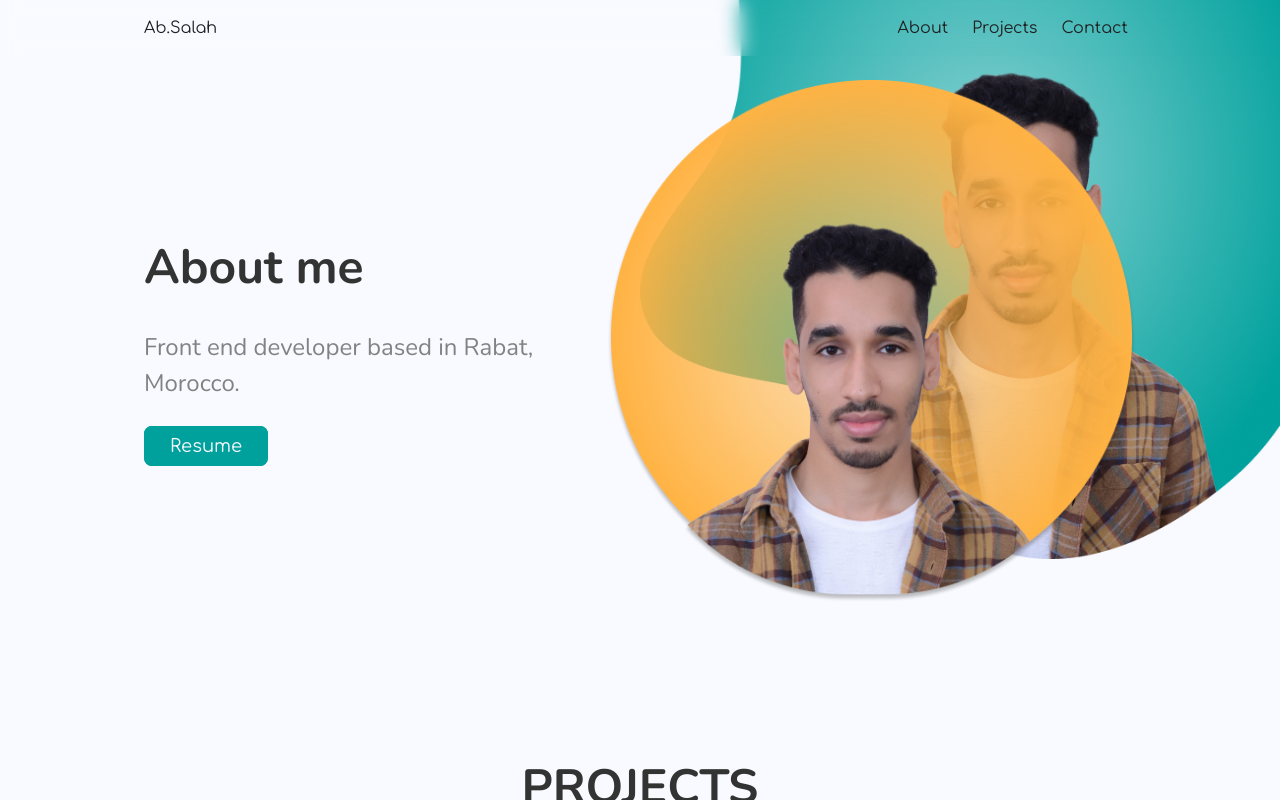
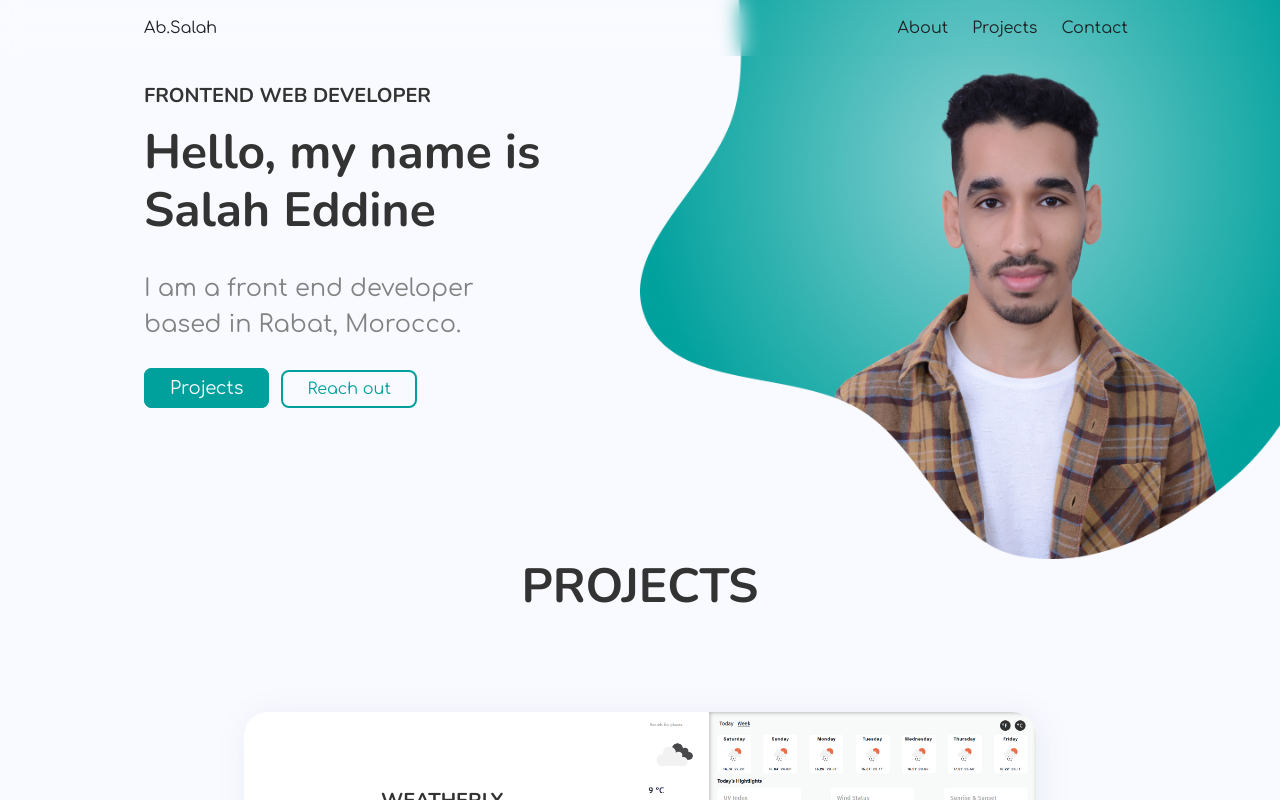
Before and after one commit to Salaheddin12/ab-salah, a Next.js app: page / in a window 1280 px wide. Shown: the top 800 px of the page. Built offline with nearby package versions, Linux system fonts and the light colour scheme.

Commit message:
fix import

```diff
--- a/components/sections/Intro/index.js
+++ b/components/sections/Intro/index.js
@@ -34,9 +34,7 @@ const index = () => {
           Hello, my name is Salah Eddine
         </Heading>
         <Paragraph variant="section-p">
-          I am a front end developer based in Rabat, Morocco. I studied
-          programming for two years then specialized in web development, I use
-          React, NextJs and familiar with vuejs.
+          I am a front end developer based in Rabat, Morocco.
         </Paragraph>
         <LinkItem href="#projects" variant="teal">
           Projects
--- a/pages/index.js
+++ b/pages/index.js
@@ -3,7 +3,7 @@ import styled from '@emotion/styled'
 import { Box } from '@chakra-ui/react'
 import Image from 'next/image'
 import ContactForm from '~components/sections/Contact'
-import Intro from '~components/sections/About'
+import Intro from '~components/sections/Intro'
 import Projects from '~components/sections/Projects'
 
 const HeroImage = styled(Image)`
```
